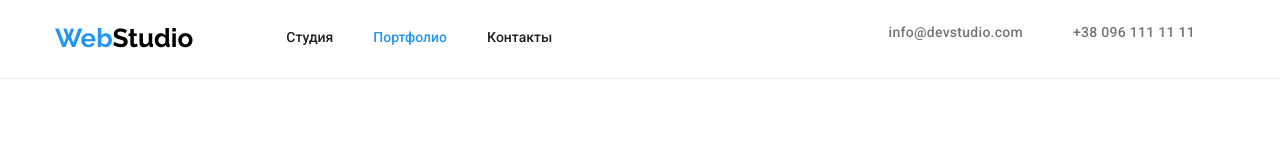
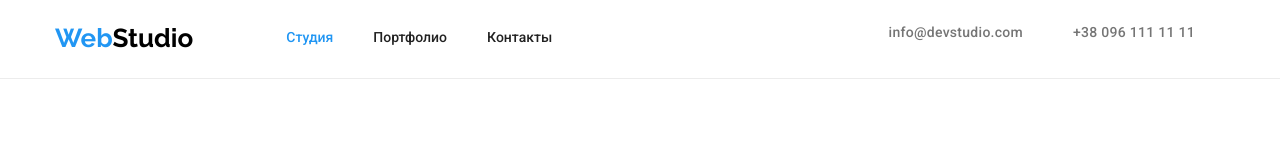
Before and after one commit to LeonidLukin/goit-markup-hw-03, a plain HTML site: page portfolio.html in a window 1280 px wide. Shown: the top 160 px of the page. Drawn offline with nearby package versions, Linux system fonts and the light colour scheme; a script that the page names is missing.

Commit message:
update styles

```diff
--- a/portfolio.html
+++ b/portfolio.html
@@ -16,13 +16,15 @@
     <link rel="stylesheet" href="./css/style.css">
 </head>
 <body>
+
+    <!-- section Header -->
     <header class="header">
         <nav class="container main-nav">
                 <a class="header_logo logo" href="./index.html">Web<span>Studio</span></a>
 
                 <ul class="site-nav list">
-                    <li class="nav-link link"><a href="./index.html" class="link">Студия</a> </li>
-                    <li class="nav-link link"><a href="./portfolio.html" class="link active">Портфолио</a> </li>
+                    <li class="nav-link link"><a href="./index.html" class="link active">Студия</a> </li>
+                    <li class="nav-link link"><a href="./portfolio.html" class="link">Портфолио</a> </li>
                     <li class="nav-link link"><a href="" class="link">Контакты</a> </li>
                 </ul>
 
@@ -37,6 +39,7 @@
         </nav>
     </header>
 
+    <!-- section Main -->
     <main class="main padding-top-but">
             <div class="conainer works">
                 <h1 class=" title hide hide-title">our works list</h1>
@@ -132,7 +135,7 @@
     </section>
     </main>
 
-    <!-- section footer -->
+    <!-- section Footer -->
     <footer class="section footer">
         <section class="container">
             <a href="./index.html" class="logo-footer ">Web<span>Studio</span> </a>
```
Also changed, not shown: index.html (+3 -0 lines).
